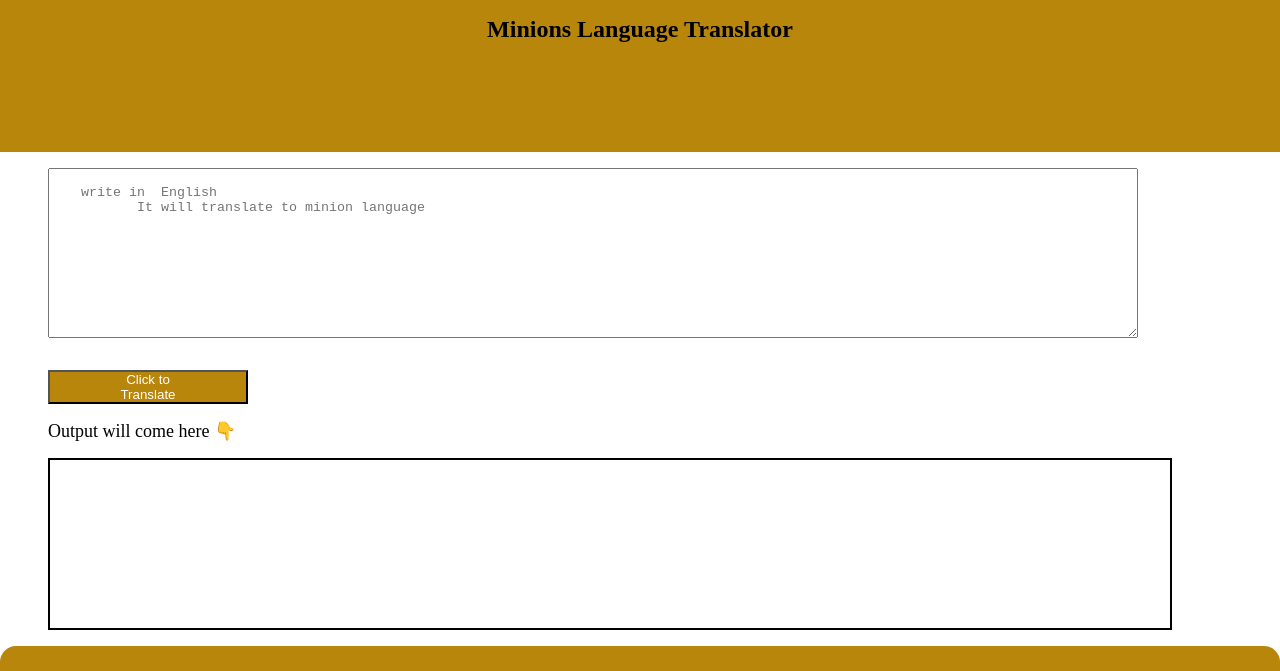
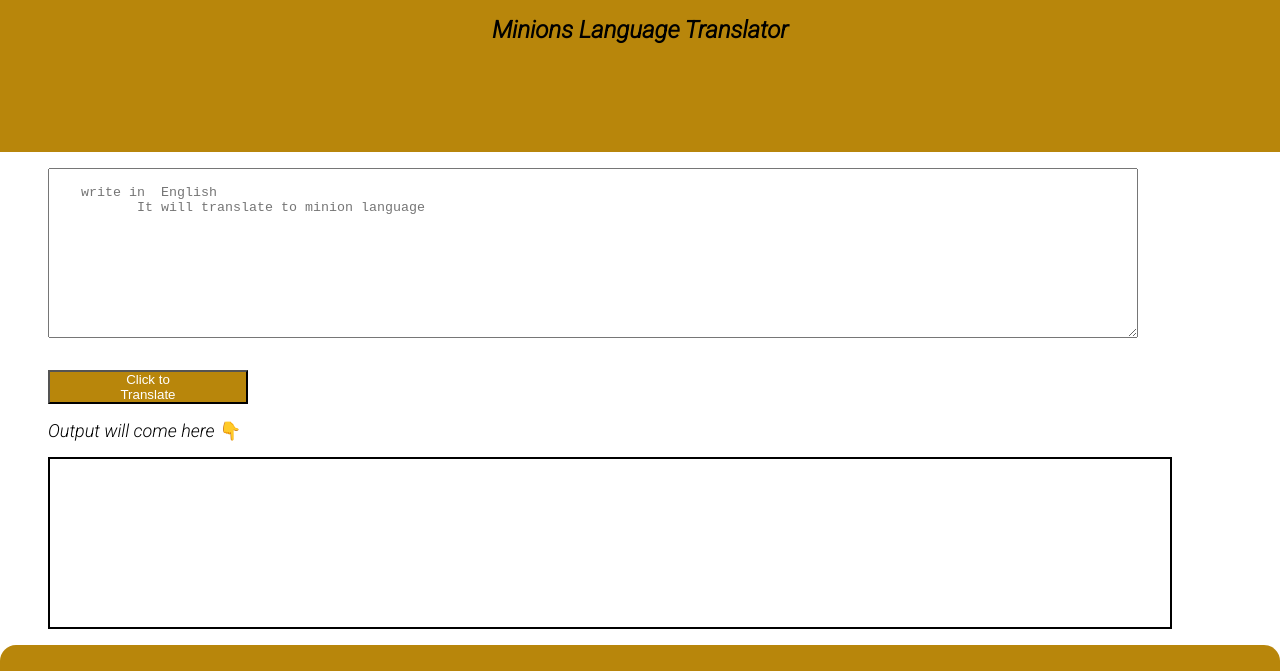
Before and after one commit to Limbareddy/MinionTranslator, a plain HTML site: page index.html in a window 1280 px wide. Shown: the top 671 px of the page. Drawn offline with Linux system fonts and the light colour scheme.

Commit message:
changed font style

```diff
--- a/tstyle.css
+++ b/tstyle.css
@@ -1,8 +1,12 @@
+ @import url('https://fonts.googleapis.com/css2?family=Crimson+Text&family=Raleway:ital@1&family=Roboto:ital,wght@1,300&display=swap');
+
 :root{
     --primarycolor:darkgoldenrod;
 }
 body{
     margin: 0;
+
+ font-family :'Roboto', sans-serif;
 }
 
 #header{
```
